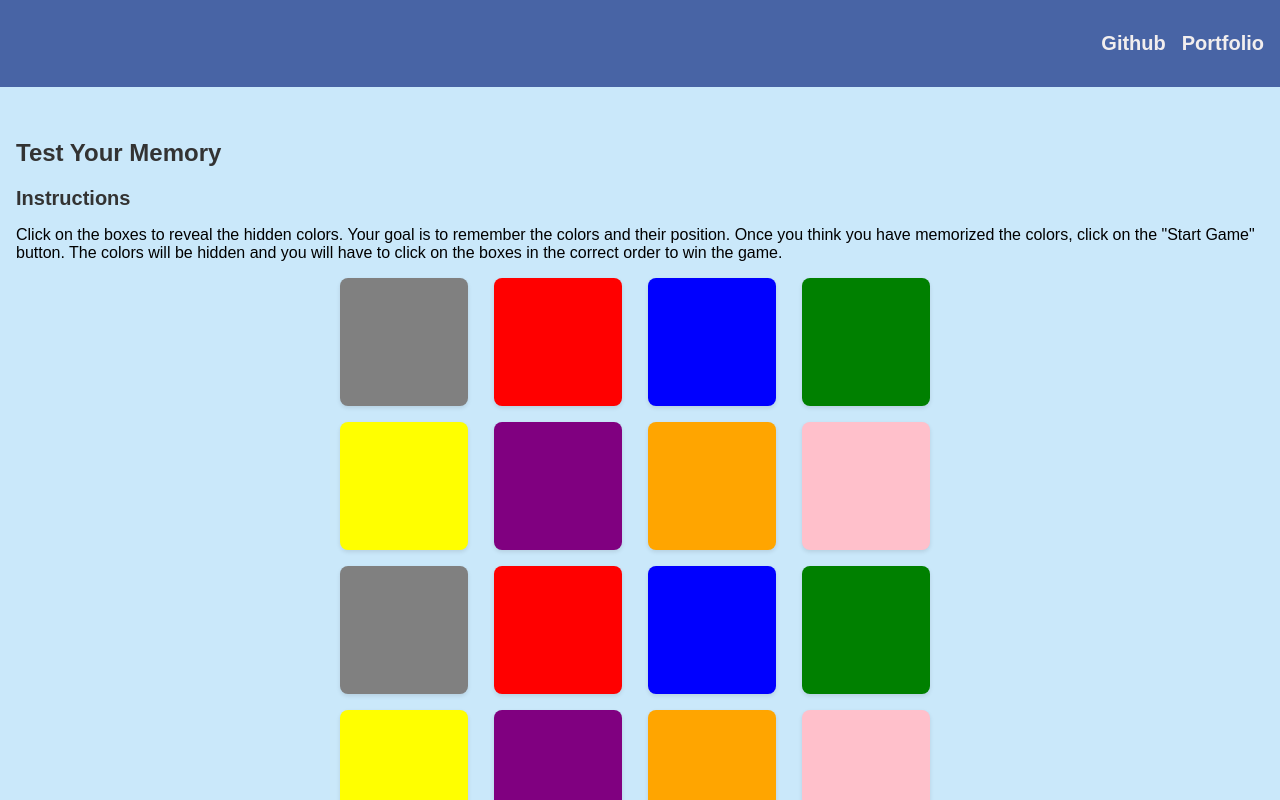
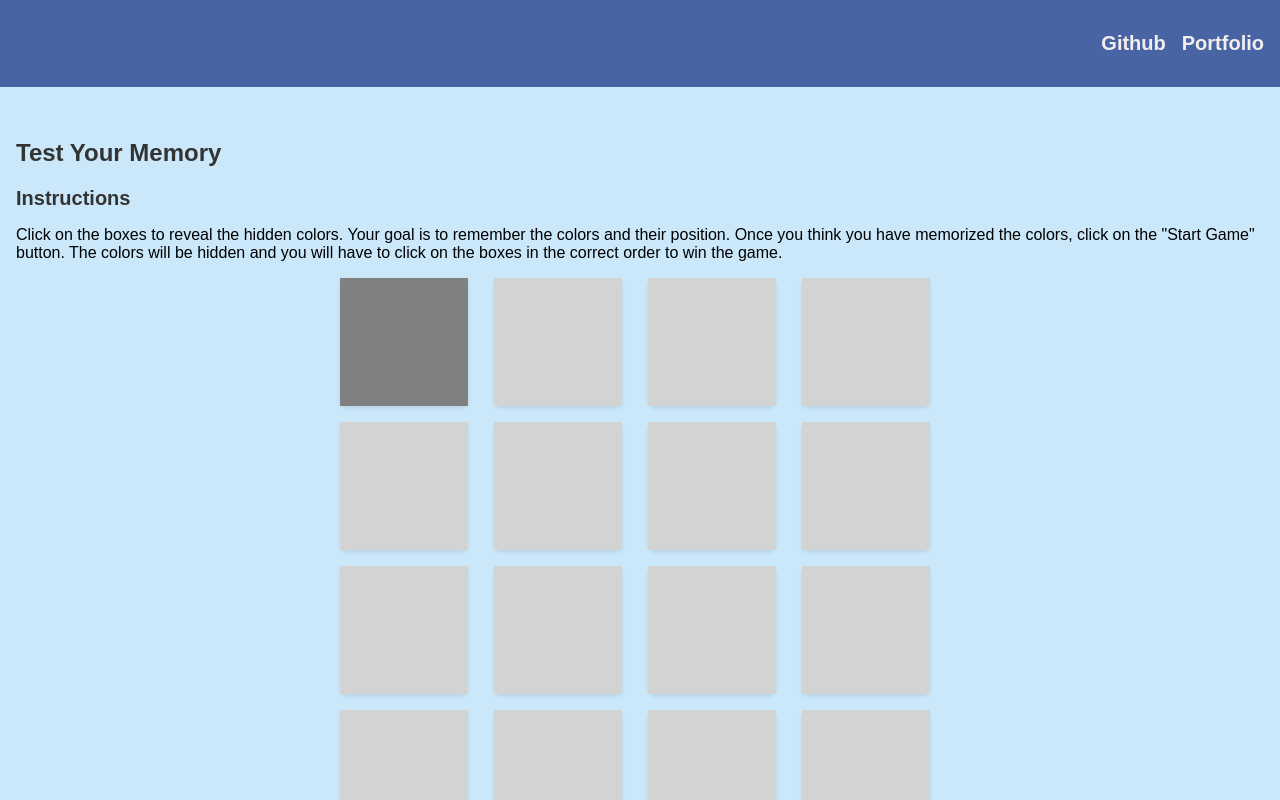
Before and after one commit to Anclagen/memory-game, a website: page index.html in a window 1280 px wide. Both pictures are taken after a click on the element 404 px from the left and 342 px from the top of the page. Shown: the top 800 px of the page. Drawn offline with Linux system fonts and the light colour scheme.

Commit message:
added flip css and card faces

```diff
--- a/src/index.css
+++ b/src/index.css
@@ -88,10 +88,45 @@ h2 {
 }
 
 .card {
+  position: relative;
   width: 8rem;
   height: 8rem;
   box-shadow: 0 2px 4px var(--shadow-color);
   border-radius: 0.5rem;
+  -webkit-transition: -webkit-transform 0.4s;
+  -moz-transition: -moz-transform 0.4s;
+  -o-transition: -o-transform 0.4s;
+  transition: transform 0.4;
+  -webkit-transform-style: preserve-3d;
+  -moz-transform-style: preserve-3d;
+  -o-transform-style: preserve-3d;
+  transform-style: preserve-3d;
+}
+
+.front,
+.back {
+  width: 8rem;
+  height: 8rem;
+  position: absolute;
+  -webkit-backface-visibility: hidden;
+  -moz-backface-visibility: hidden;
+  -o-backface-visibility: hidden;
+  backface-visibility: hidden;
+}
+
+.back {
+  -webkit-transform: rotateY(180deg);
+  -moz-transform: rotateY(180deg);
+  -o-transform: rotateY(180deg);
+  transform: rotateY(180deg);
+}
+
+.flipped,
+.matched {
+  -webkit-transform: rotateY(180deg);
+  -moz-transform: rotateY(180deg);
+  -o-transform: rotateY(180deg);
+  transform: rotateY(180deg);
 }
 
 footer {
--- a/src/index.js
+++ b/src/index.js
@@ -27,13 +27,18 @@ function createGame(list) {
   const shuffledList = shuffle(list);
   shuffledList.forEach((color) => {
     const card = document.createElement("div");
+    const front = document.createElement("div");
+    front.style.backgroundColor = "lightgrey";
+    front.classList.add("front");
+    const back = document.createElement("div");
+    back.classList.add("back");
     card.classList.add("card");
     card.dataset.color = color;
-    card.style.backgroundColor = color;
+    back.style.backgroundColor = color;
     card.addEventListener("click", () => {
       card.classList.add("flipped");
       const flippedCards = document.querySelectorAll(".flipped");
-      const matchedCards = document.querySelectorAll(".matched");
+      let matchedCards = document.querySelectorAll(".matched");
 
       if (matchedCards.length === shuffledList.length) {
         board.innerHTML = "";
@@ -55,7 +60,17 @@ function createGame(list) {
           }, 1000);
         }
       }
+
+      matchedCards = document.querySelectorAll(".matched");
+
+      if (matchedCards.length === shuffledList.length) {
+        alert("You win!");
+        board.innerHTML = "";
+        createGame(list);
+      }
     });
+    card.append(front);
+    card.append(back);
     board.append(card);
   });
 }
```
